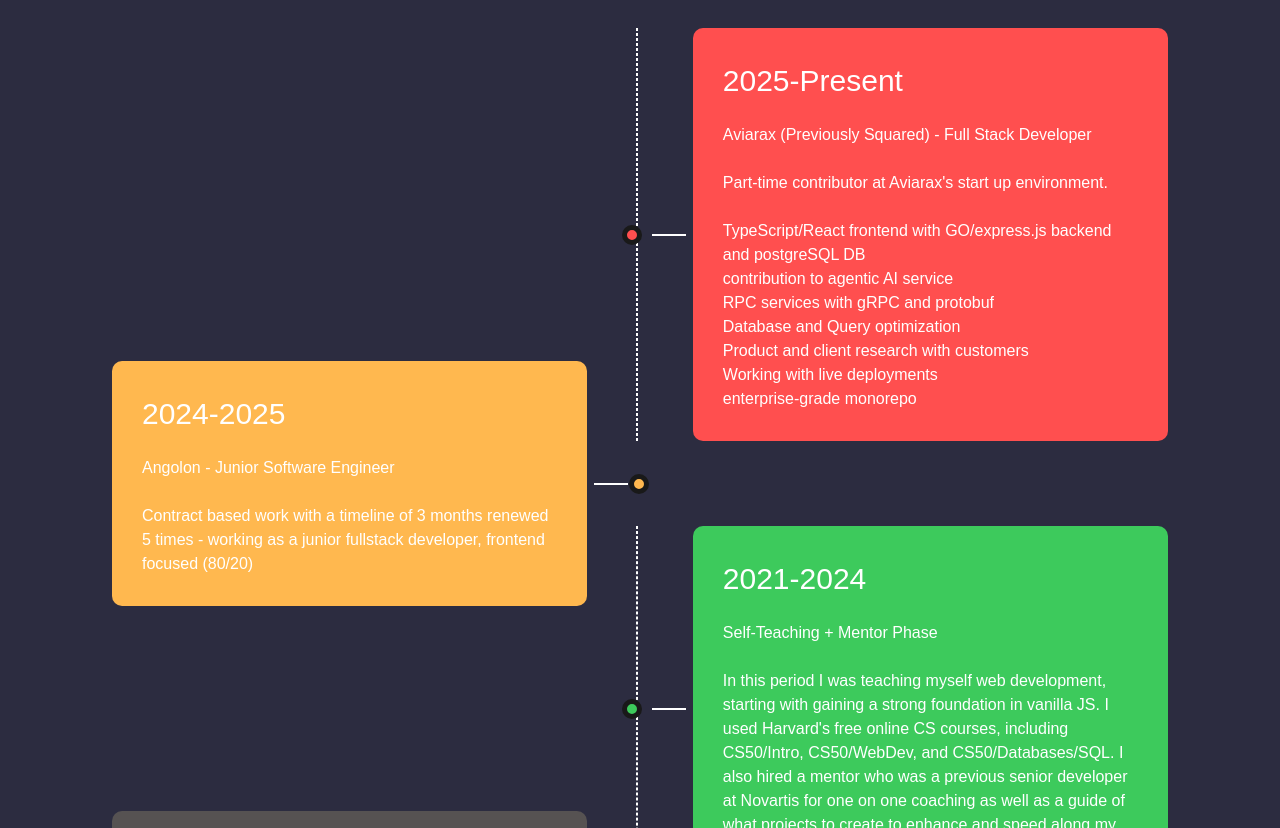
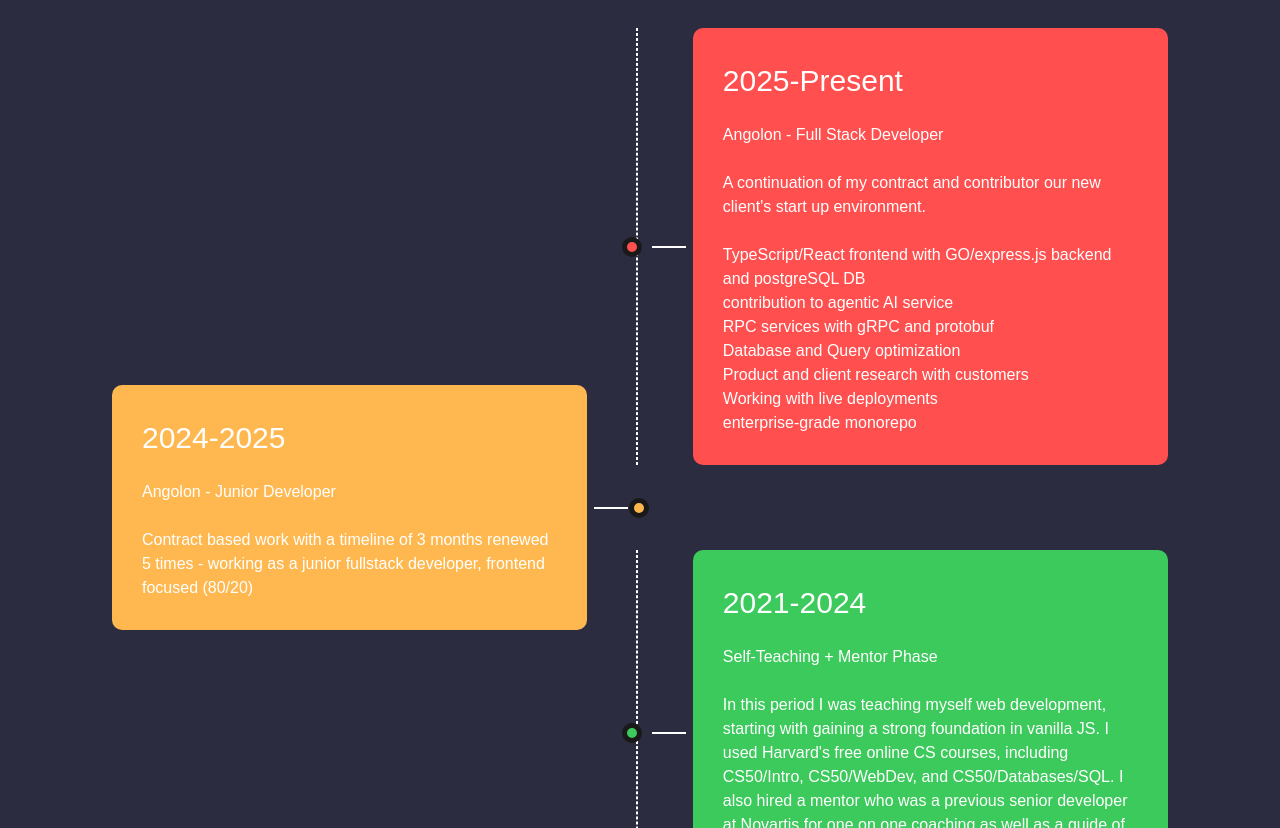
Before and after one commit to SamCode-tech33/sam-portfolio, a Next.js app: page /about in a window 1280 px wide. Shown: the part 3540-4368 px from the top of the page. Built offline with nearby package versions, Linux system fonts and the light colour scheme.

Commit message:
CV updates

```diff
--- a/app/about/page.tsx
+++ b/app/about/page.tsx
@@ -23,7 +23,7 @@
     if (!originalHTMLRef.current) {
       originalHTMLRef.current = textRef.current.innerHTML.replace(
         /<!--.*?-->/g,
-        ""
+        "",
       );
     }
     textRef.current.innerHTML = originalHTMLRef.current;
@@ -211,9 +211,10 @@
           <div className="card-body">
             <h1 className="card-title">2025-Present</h1>
             <p className="card-detail">
-              Aviarax (Previously Squared) - Full Stack Developer
+              Angolon - Full Stack Developer
               <br /> <br />
-              Part-time contributor at Aviarax's start up environment.
+              A continuation of my contract and contributor our new client's
+              start up environment.
               <br /> <br />
               TypeScript/React frontend with GO/express.js backend and
               postgreSQL DB
@@ -236,7 +237,7 @@
           <div className="card-body">
             <h1 className="card-title">2024-2025</h1>
             <p className="card-detail">
-              Angolon - Junior Software Engineer
+              Angolon - Junior Developer
               <br /> <br />
               Contract based work with a timeline of 3 months renewed 5 times -
               working as a junior fullstack developer, frontend focused (80/20)
```
Also changed, not shown: 1 other file (tests, documents, lock files or other folders).
